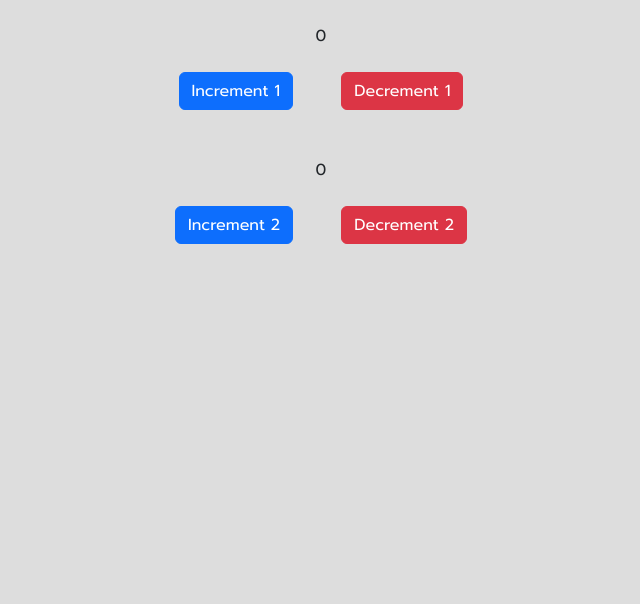
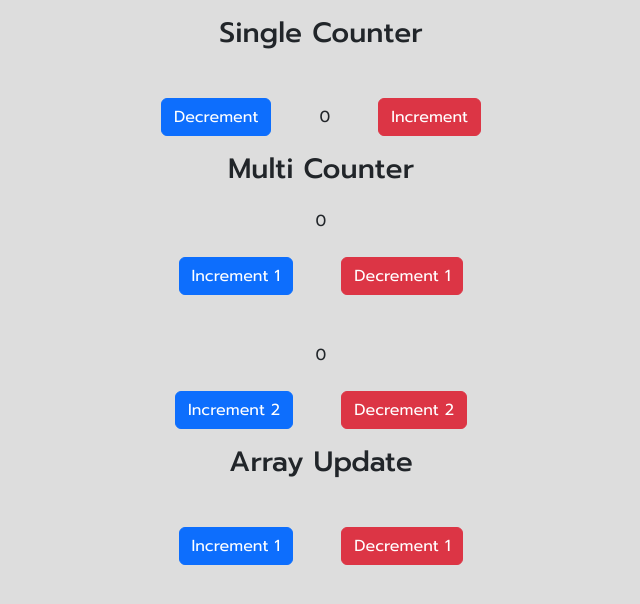
Before and after one commit to mern-trainer/amrin-batch, a React (Create React App) app: page / in a window 1280 px wide. Shown: the top 604 px of the page, without its empty margins (319-959 px from the left). Built offline with nearby package versions, Linux system fonts and the light colour scheme.

Commit message:
array state update

```diff
--- a/src/App.jsx
+++ b/src/App.jsx
@@ -1,72 +1,16 @@
-// Component
-// jsx => javascript xml =>
-
-import { useState } from "react"
-import LandingPage from "./Pages/LandingPage"
-import Shop from "./Pages/Shop"
+import ArrayUpdateState from "./Pages/ArrayUpdateState"
 import Counter from "./Pages/Counter"
 import MultiCounter from "./Pages/MultiCounter"
 
-// state => is an object to handle/manage data in a react component
-// Hooks => Functions to handle state and lifecycle of a component.
-// react state => useState()
-
 const App = () => {
-
-    // return <Counter />
-    return <MultiCounter />
-
-    // const [counter, setCounter] = useState({ counterOne: 0, counterTwo: 0 }) // array destructure
-
-    // // spread operator
-
-    // const handleIncrementOne = () => {
-    //    setCounter({...counter, counterOne: counter.counterOne + 1})
-    // }
-
-    // const handleDecrementOne = () => {
-    //     setCounter({...counter, counterOne: counter.counterOne - 1})
-    // }
-
-    // const handleIncrementTwo = () => {
-    //     setCounter({...counter, counterTwo: counter.counterTwo + 1})
-    // }
-
-    // const handleDecrementTwo = () => {
-    //     setCounter({...counter, counterTwo: counter.counterTwo - 1})
-    // }
-
-    // const [array, setArray] = useState([])
-
-    // const handleAdd = () => {
-    //     setArray([...array, "Sample Data"])
-    //     // array.push("Hello")
-    //     // setArray(array)
-    // }
-
-    // const handleRemove = () => {
-    //     // array.pop()
-    //     // setArray(array)
-    //     const res = array.filter((element, index) => index != 0)
-    //     setArray(res)
-    // }
-
-    // return <div className="d-flex justify-content-center mt-4 flex-column align-items-center">
-    //     <div className="text-center">
-    //         <div>{array.join(" , ")}</div>
-    //         <div className="d-flex gap-5">
-    //             <button className="btn btn-primary mt-4" onClick={handleAdd}>Increment 1</button>
-    //             <button className="btn btn-danger mt-4" onClick={handleRemove}>Decrement 1</button>
-    //         </div>
-    //     </div>
-    //     {/* <div className="text-center mt-5">
-    //         <div>{counter.counterTwo}</div>
-    //         <div className="d-flex gap-5">
-    //             <button className="btn btn-primary mt-4" onClick={handleIncrementTwo}>Increment 2</button>
-    //             <button className="btn btn-danger mt-4" onClick={handleDecrementTwo}>Decrement 2</button>
-    //         </div>
-    //     </div> */}
-    // </div>
+    return <div className="text-center">
+        <h3 className="my-3">Single Counter</h3>
+        <Counter />
+        <h3 className="my-3">Multi Counter</h3>
+        <MultiCounter />
+        <h3 className="my-3">Array Update</h3>
+        <ArrayUpdateState />
+    </div>
 }
 
 // default export
--- /dev/null
+++ b/src/Pages/ArrayUpdateState.jsx
@@ -0,0 +1,26 @@
+import { useState } from 'react'
+
+const ArrayUpdateState = () => {
+    const [array, setArray] = useState([])
+
+    const handleAdd = () => {
+        setArray([...array, "Sample Data"])
+    }
+
+    const handleRemove = () => {
+        const res = array.filter((element, index) => index != 0)
+        setArray(res)
+    }
+
+    return <div className="d-flex justify-content-center mt-4 flex-column align-items-center">
+        <div className="text-center">
+            <div>{array.join(" , ")}</div>
+            <div className="d-flex gap-5">
+                <button className="btn btn-primary mt-4" onClick={handleAdd}>Increment 1</button>
+                <button className="btn btn-danger mt-4" onClick={handleRemove}>Decrement 1</button>
+            </div>
+        </div>
+    </div>
+}
+
+export default ArrayUpdateState
```
